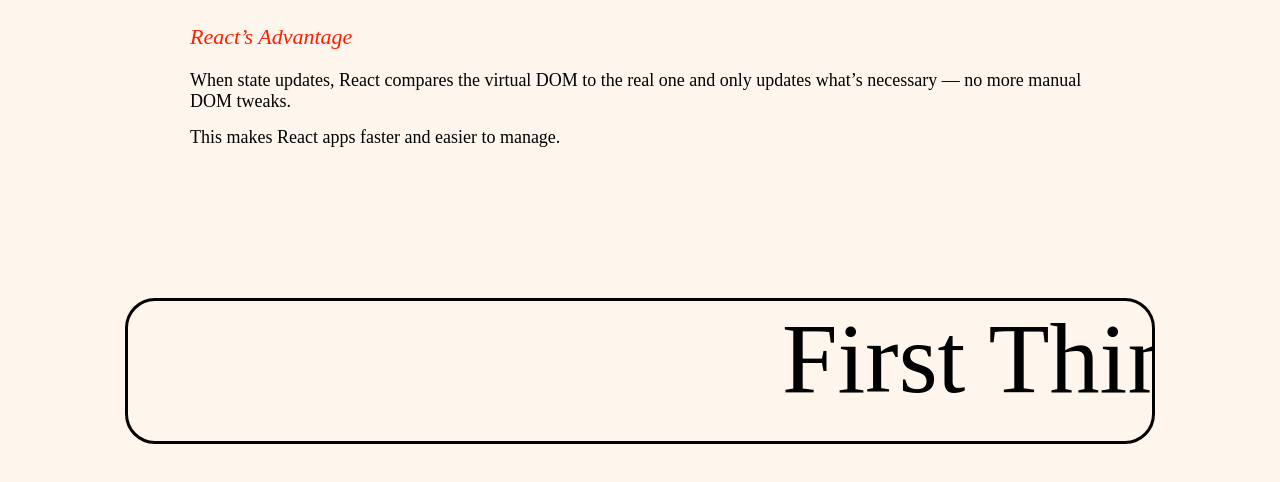
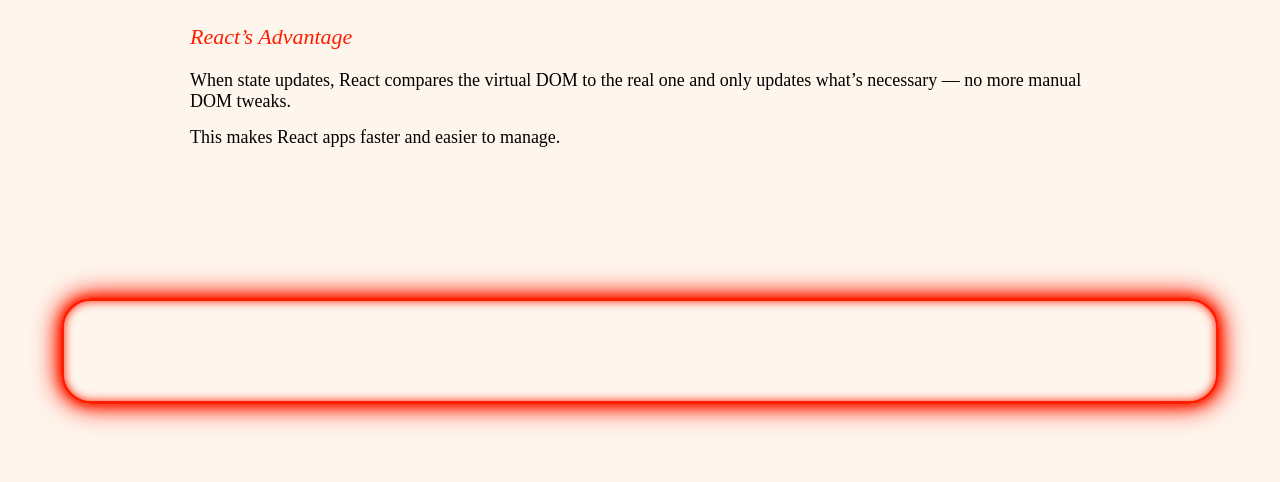
Before and after one commit to ccyoung22/StateOfIt, a React (Vite) app: page / in a window 1280 px wide. Shown: the part 1272-1754 px from the top of the page. Built offline with nearby package versions, Linux system fonts and the light colour scheme.

Commit message:
Scrolling bar logo fixed

```diff
--- a/src/FirstThingsFirst/FirstThingsFirst.jsx
+++ b/src/FirstThingsFirst/FirstThingsFirst.jsx
@@ -3,7 +3,7 @@
 export default function FirstThingsFirst() {
   return (
     <div className={styles.container}>
-      <p className={styles.title}>First Thing's First</p>
+      <p className={styles.title}>The State of The Art Bar</p>
     </div>
   );
 }
--- a/src/FirstThingsFirst/FirstThingsFirst.module.css
+++ b/src/FirstThingsFirst/FirstThingsFirst.module.css
@@ -1,22 +1,28 @@
 .container {
-  width: 80%;
+  width: 90%;
   border-style: solid;
   margin-top: 100px;
   margin-bottom: 50px;
-  height: 140px;
+  height: 100px;
   overflow: hidden; /* Hide the text when it moves out of the container */
   position: relative;
   border-radius: 30px;
+  border-color: rgb(255, 30, 0);
+  box-shadow: 0 0 10px rgb(255, 30, 0), 0 0 20px rgb(255, 30, 0),
+    0 0 30px rgb(255, 30, 0), /* Outer glow */ inset 0 0 10px rgb(255, 30, 0); /* Inner glow */
 }
 
 .title {
   font-family: "fraunces";
-  font-size: 100px;
+  font-size: 80px;
   margin: 0;
   text-align: center;
   position: absolute; /* Allows the text to move */
   white-space: nowrap; /* Prevents text from wrapping to the next line */
-  animation: scrollText 5s linear infinite; /* Set to a smooth, infinite animation */
+  animation: scrollText 6s linear infinite; /* Set to a smooth, infinite animation */
+  color: transparent;
+  text-shadow: 0 0 5px rgba(255, 30, 0, 1), 0 0 10px rgba(255, 30, 0, 0.8),
+    0 0 15px rgb(255, 30, 0);
 }
 
 @keyframes scrollText {
```
